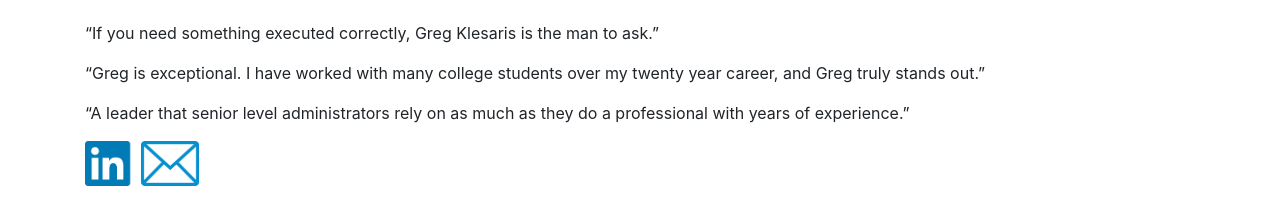
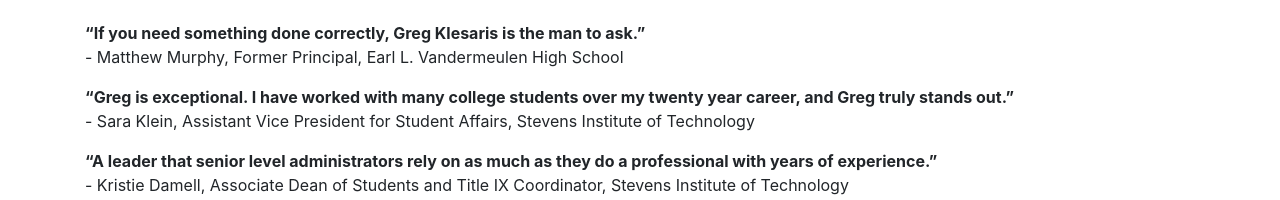
Before and after one commit to gklesaris/gklesaris.github.io, a website: page index.html in a window 1280 px wide. Shown: the part 651-851 px from the top of the page. Drawn offline with Linux system fonts and the light colour scheme.

Commit message:
update quotes

```diff
--- a/index.html
+++ b/index.html
@@ -98,9 +98,9 @@
     <div class="container">
 
       <h1 class="my-4">Greg Klesaris<br></h1>
-      <p>“If you need something executed correctly, Greg Klesaris is the man to ask.”</p>
-      <p>“Greg is exceptional. I have worked with many college students over my twenty year career, and Greg truly stands out.”</p>
-      <p>“A leader that senior level administrators rely on as much as they do a professional with years of experience.”<br></p>
+      <p><b>“If you need something done correctly, Greg Klesaris is the man to ask.”</b><br>- Matthew Murphy, Former Principal, Earl L. Vandermeulen High School</p>
+      <p><b>“Greg is exceptional. I have worked with many college students over my twenty year career, and Greg truly stands out.”</b><br>- Sara Klein, Assistant Vice President for Student Affairs, Stevens Institute of Technology</p>
+      <p><b>“A leader that senior level administrators rely on as much as they do a professional with years of experience.”</b><br>- Kristie Damell, Associate Dean of Students and Title IX Coordinator, Stevens Institute of Technology<br></p>
       <a href="https://www.linkedin.com/in/greg-klesaris-5125a4126/"><img src="/img/LI_icon.png" alt="LinkedIn" style="width:51px;height:45px;"></a>
       <a href="mailto:gregklesaris@gmail.com"><img src="/img/email_icon.png" alt="Contact" style="width:58px;height:45px;"></a>
       <br><br>
```
